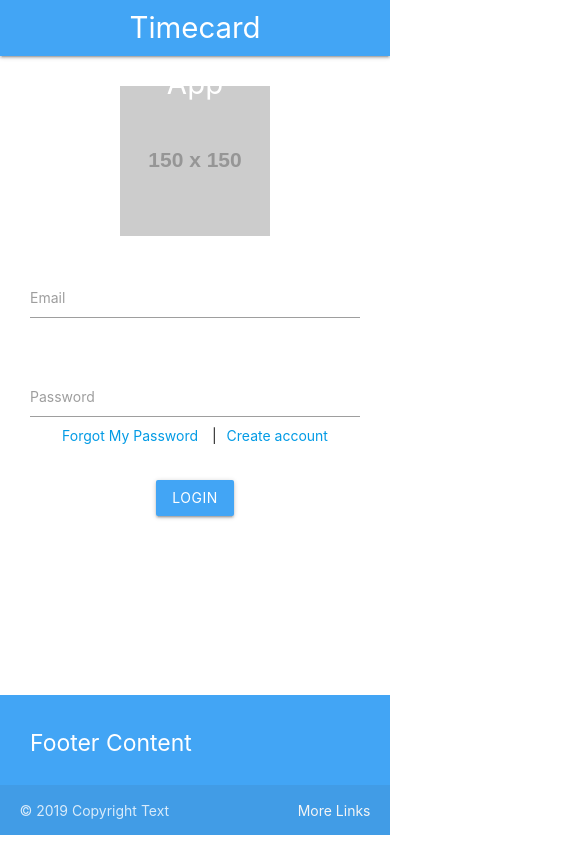
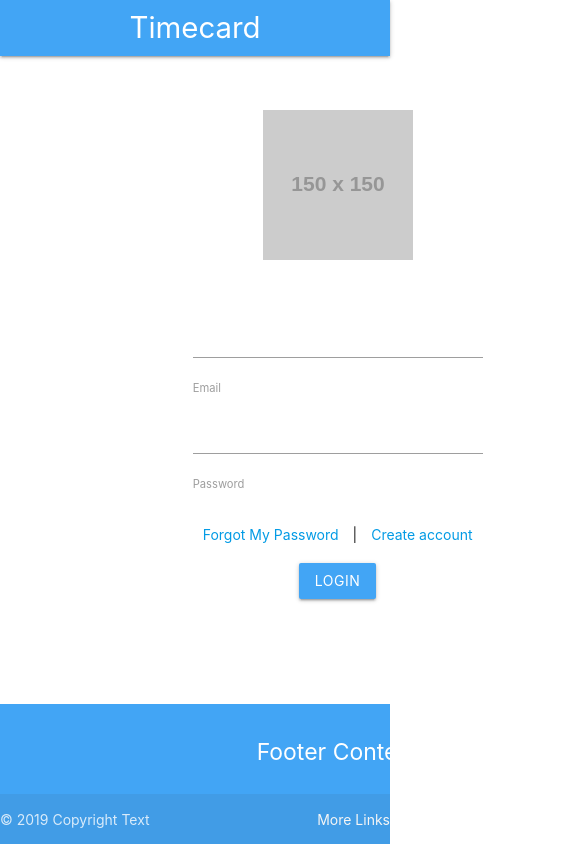
Before and after one commit to twistedx/timecard-app, a React (Create React App) app in the folder client/: page / in a window 390 px wide. Shown: the top 844 px of the page, 585 px wide, since content can reach past the window. Built offline with nearby package versions, Linux system fonts and the light colour scheme.

Commit message:
restyled the login page so its mobile ready and everything is nicely centered

```diff
--- a/client/src/components/LoginForm/LoginForm.css
+++ b/client/src/components/LoginForm/LoginForm.css
@@ -13,3 +13,17 @@
 #CreateAccount:hover {
     text-decoration: underline;
 }
+.container {
+    width: 80vh;
+}
+form {
+    line-height: 4;
+    margin-top: 30px;
+    display: grid;
+    justify-items: center;
+    width: 80vh;
+}
+.row{
+    display: grid;
+    justify-content: center;
+}
--- a/client/src/components/LoginForm/LoginForm.js
+++ b/client/src/components/LoginForm/LoginForm.js
@@ -32,29 +32,14 @@ class LoginForm extends Component {
 
                 <div className="row">
                     <form className="col s12 m12 l12" id="loginForm">
-
-                        <div className="row">
-                            <div className="input-field col s12 m6 l6 offset-m3 offset-l4">
-                                <input id="email" type="email" className="validate" />
-                                <label for="email">Email</label>
-                            </div>
+                        <input id="email" type="email" className="validate" />
+                        <label for="email">Email</label>
+                        <input id="password" type="password" className="validate" />
+                        <label for="password">Password</label>
+                        <div>
+                            <a id="ForgotPassword" href="#">Forgot My Password</a> | <a id="CreateAccount" href="#">Create account</a>
                         </div>
-
-                        <div className="row">
-                            <div className="input-field col s12 m6 l6 offset-m3 offset-l4 center">
-                                <input id="password" type="password" className="validate" />
-                                <label for="password">Password</label>
-                                <a id="ForgotPassword" href="#">Forgot My Password</a> |
-                                <a id="CreateAccount" href="#">Create account</a>
-                            </div>
-                        </div>
-
-                        <div className="row">
-                            <div className="s12 m12 l12 center">
-                                <a onClick={this.handleLogin.bind(this)} className="btn blue lighten-1" id="LoginBtn">Login</a>
-                            </div>
-                        </div>
-
+                        <a onClick={this.handleLogin.bind(this)} className="btn blue lighten-1" id="LoginBtn">Login</a>
                     </form>
                 </div>
 
--- a/client/src/components/LoginPage/LoginPage.css
+++ b/client/src/components/LoginPage/LoginPage.css
@@ -1,9 +1,21 @@
-body {
-    display: flex;
-    min-height: 75.75vh;
-    flex-direction: column;
+header {
+  width: 100%;
+  position: absolute;
+  top: 0;
+  z-index: 0;
+}
+footer{
+  position: absolute;
+  bottom: 0;
+  width: 100%;
+  z-index: -10;
+}
+main {
+  z-index: 100;
+  display: flex;
+  justify-content: space-around;
+  align-items: center;
+  width: 100%;
+  margin-top: 80px;
+  margin-bottom: 120px;
   }
-
-  main {
-    flex: 1 0 auto;
-  }
```
